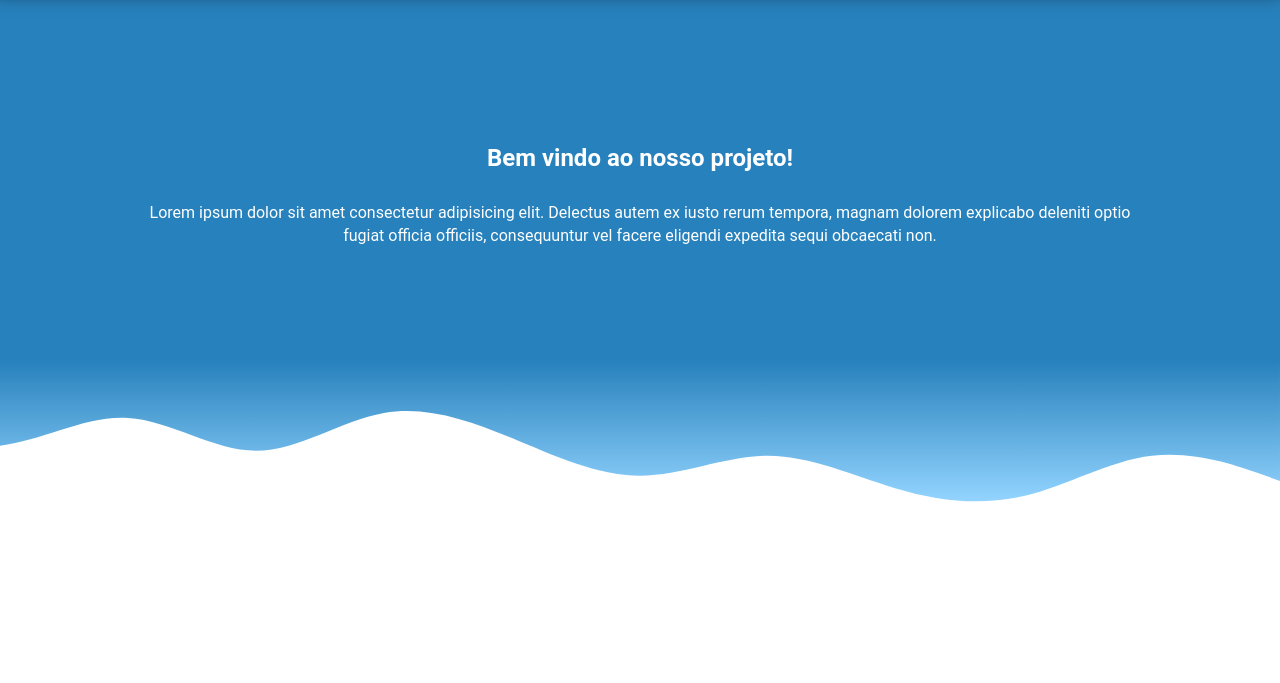
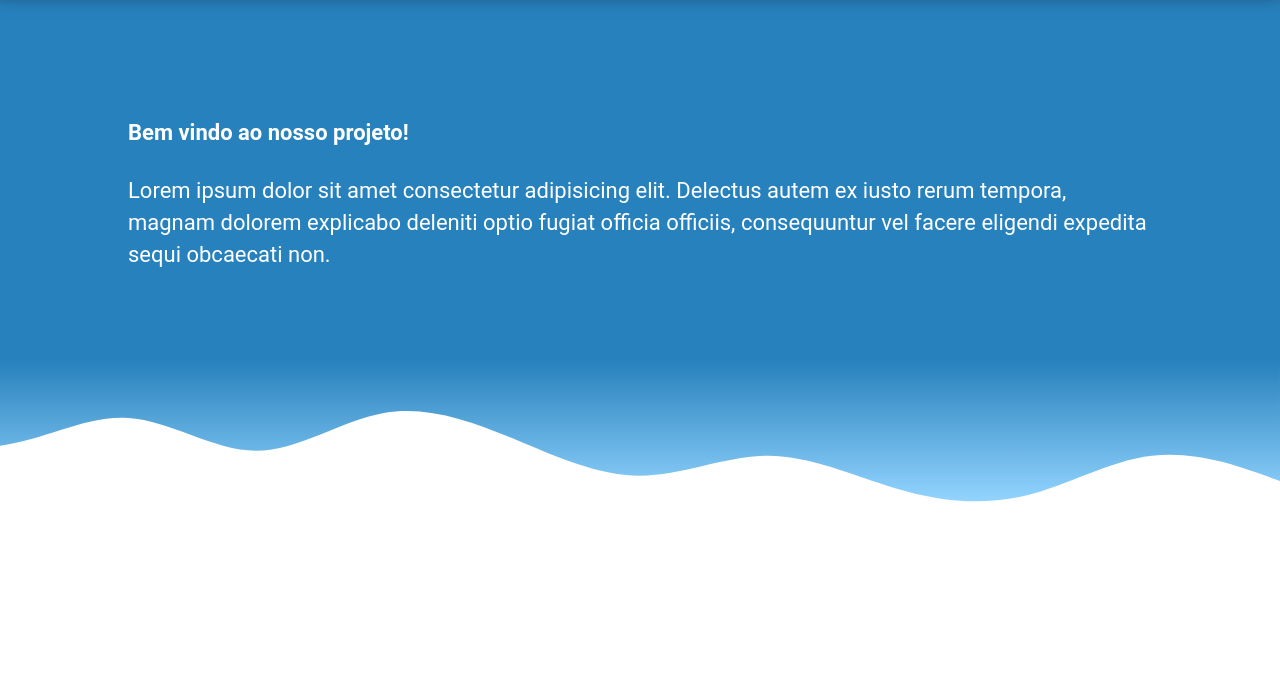
Before and after one commit to Nuvent-Grupo02/ProjetoATM, a plain HTML site: page index.html in a window 1280 px wide. Shown: the part 104-787 px from the top of the page. Drawn offline with Linux system fonts and the light colour scheme.

Commit message:
alteração de fonte

```diff
--- a/style.css
+++ b/style.css
@@ -98,7 +98,6 @@ section.conteudo {
     justify-content: center;
     flex-direction: column;
     align-items: center;
-    text-align: center;
 }
 
 section.conteudo div {
@@ -111,7 +110,6 @@ section.conteudo div {
 .banner {
     display: flex;
     flex-direction: column;
-
     align-items: center;
     justify-content: center;
     height: 50vh;
@@ -126,7 +124,7 @@ section.conteudo div {
 .texto h1, .texto p {
     margin: 2% 10%;
     line-height: 145%;
-
+    font-size: 22px;
 }
 
 section.conteudo img {
```
